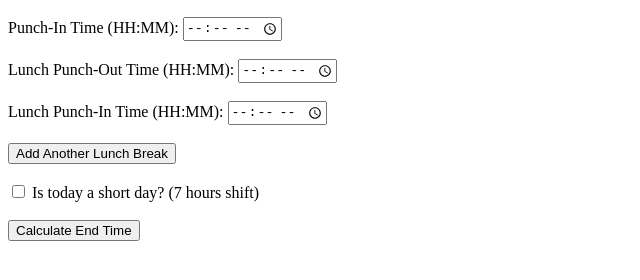
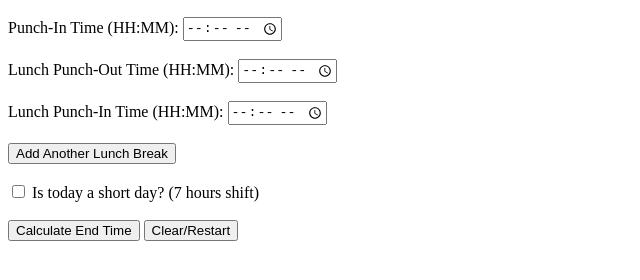
Before and after one commit to Oliehamilton/shift-calculator, a plain HTML site: page index.html in a window 1280 px wide. Shown: the part 50-330 px from the top of the page, without its empty margins (0-640 px from the left). Drawn offline with Linux system fonts and the light colour scheme.

Commit message:
Update index.html
Including a button to clear the form.

```diff
--- a/index.html
+++ b/index.html
@@ -80,12 +80,37 @@
             // Display result
             document.getElementById("result").innerText = `Your shift will end at: ${hours}:${minutes}`;
         }
+
+        // Function to clear the form and restart
+        function clearForm() {
+            // Clear the user inputs but keep the form structure intact
+            document.getElementById("punchIn").value = ''; // Clear Punch-In Time
+            document.getElementById("shortDay").checked = false; // Reset the short day checkbox
+
+            // Clear the lunch breaks that are dynamically added
+            const lunchBreakContainer = document.getElementById('lunchBreakContainer');
+            const defaultLunchBreaks = lunchBreakContainer.getElementsByClassName('lunch-break');
+
+            // Remove any dynamically added lunch breaks, keeping the first one intact
+            while (defaultLunchBreaks.length > 1) {
+                lunchBreakContainer.removeChild(defaultLunchBreaks[defaultLunchBreaks.length - 1]);
+            }
+
+            // Clear the inputs of the first lunch break
+            const firstLunchOut = document.querySelector('.lunchOut');
+            const firstLunchIn = document.querySelector('.lunchIn');
+            if (firstLunchOut) firstLunchOut.value = '';
+            if (firstLunchIn) firstLunchIn.value = '';
+
+            // Clear the result text
+            document.getElementById("result").innerText = '';
+        }
     </script>
 </head>
 <body>
     <h2>Shift End Time Calculator</h2>
 
-    <form onsubmit="event.preventDefault(); calculateShiftEnd();">
+    <form id="shiftForm" onsubmit="event.preventDefault(); calculateShiftEnd();">
         <label for="punchIn">Punch-In Time (HH:MM):</label>
         <input type="time" id="punchIn" required><br><br>
 
@@ -105,6 +130,7 @@
         <label for="shortDay">Is today a short day? (7 hours shift)</label><br><br>
 
         <button type="submit">Calculate End Time</button>
+        <button type="button" onclick="clearForm()">Clear/Restart</button>
     </form>
 
     <p id="result"></p>
```
